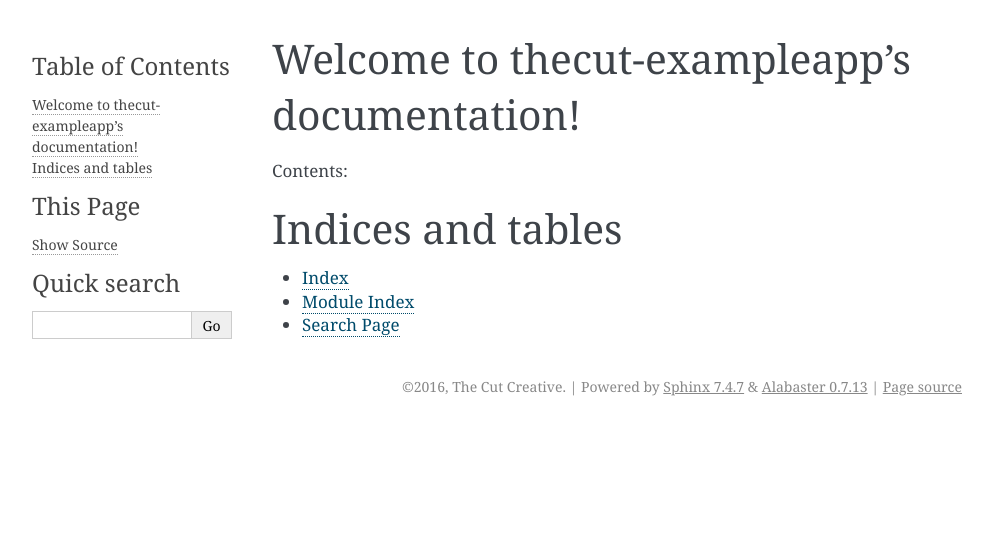
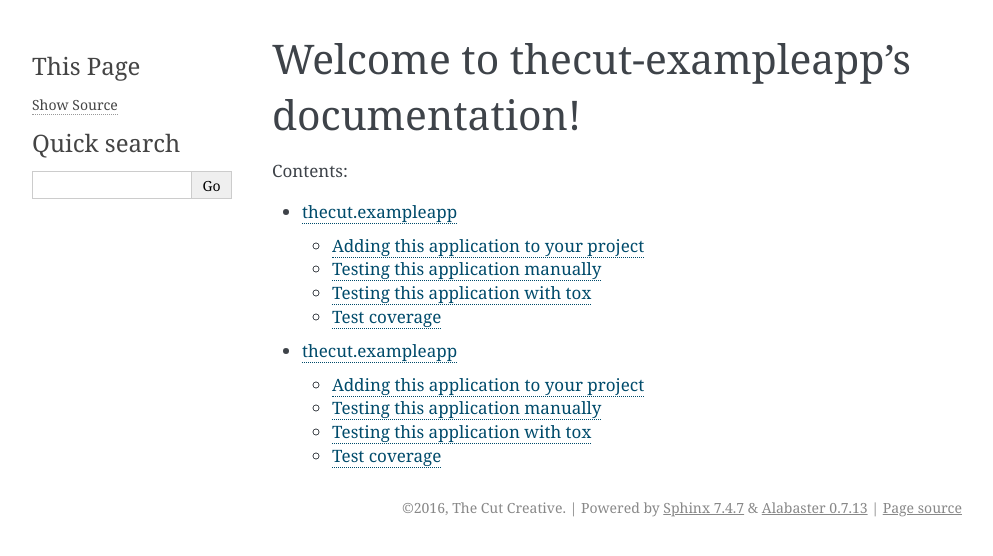
Before and after one commit to thecut/thecut-durationfield, a Sphinx documentation site: the page built from docs/index.rst, in a window 1280 px wide. Shown: the top 556 px of the page, without its empty margins (148-1141 px from the left). Built offline with Sphinx 7.4.7, drawn with Linux system fonts in a browser that asks for light colours.

Commit message:
Added ``README.rst`` and ``AUTHORS.rst`` to documentation build.

```diff
--- /dev/null
+++ b/docs/authors.rst
@@ -0,0 +1 @@
+.. include:: ../README.rst
--- a/docs/index.rst
+++ b/docs/index.rst
@@ -11,11 +11,5 @@ Contents:
 .. toctree::
    :maxdepth: 2
 
-
-
-Indices and tables
-==================
-
-* :ref:`genindex`
-* :ref:`modindex`
-* :ref:`search`
+   readme
+   authors
--- /dev/null
+++ b/docs/readme.rst
@@ -0,0 +1 @@
+.. include:: ../README.rst
```
